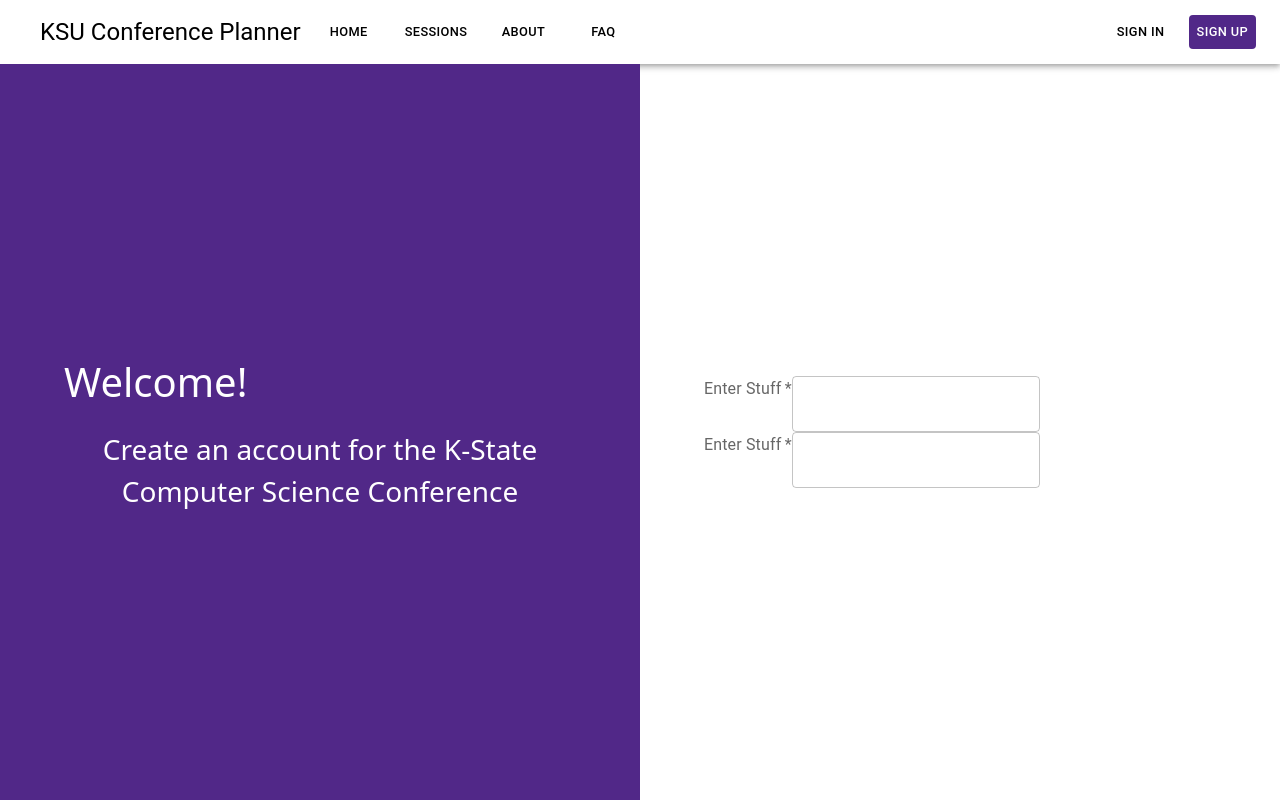
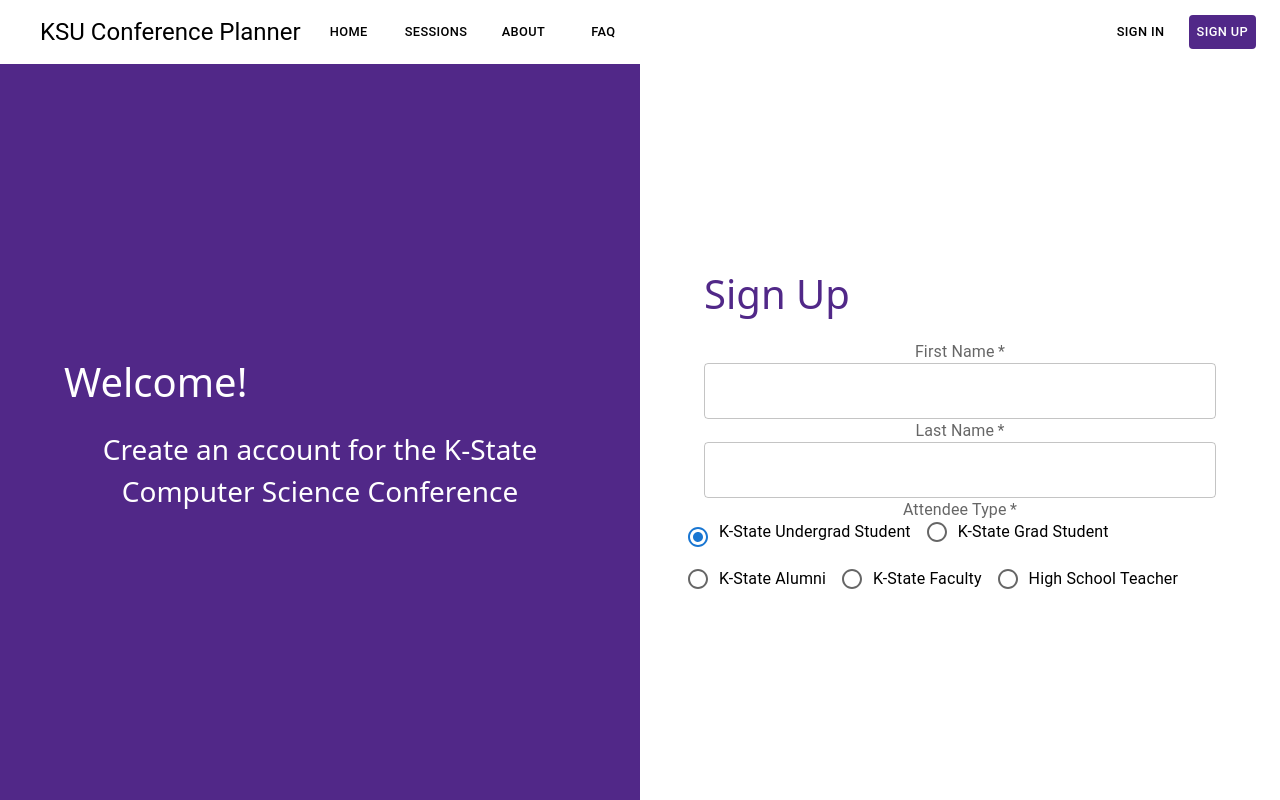
Before and after one commit to SethBrittain/KSU-Conference-Planner, a React (Create React App) app in the folder Frontend/: page / in a window 1280 px wide. Built offline with nearby package versions, Linux system fonts and the light colour scheme.

Commit message:
Continue Sign Up Page 2

```diff
--- a/Frontend/src/Components/Pages/SignUpPage2/SignUpPage2.tsx
+++ b/Frontend/src/Components/Pages/SignUpPage2/SignUpPage2.tsx
@@ -2,7 +2,7 @@
 import {Stack, TextField} from '@mui/material';
 import React, { useLayoutEffect, useState } from 'react';
 import Box from '@mui/material/Box';
-import { FormControl, FormLabel } from '@mui/material';
+import { FormControl, FormLabel, Radio, RadioGroup, FormControlLabel, Grid } from '@mui/material';
 
 type SignUpPage2Props = {
     text: string;
@@ -53,17 +53,44 @@
                 gap={2}
                 p={8}
                 flexDirection="column"
-                sx={{ justifyContent: 'center' }}
+                sx={{ justifyContent: 'center', bgcolor: '#FFFFFF'}}
                 >
+                    <Box
+                    color='#512888'
+                    fontSize={40}
+                    textAlign='center'
+                    >
+                    Sign Up
+                    </Box>
                     <FormControl defaultValue="" required>
-                        <div>
-                            <FormLabel>Enter Stuff</FormLabel>
-                            <TextField></TextField>
-                        </div>
-                        <div>
-                            <FormLabel>Enter Stuff</FormLabel>
-                            <TextField></TextField>
-                        </div>
+                        <FormLabel>First Name</FormLabel>
+                        <TextField></TextField>
+                        <FormLabel>Last Name</FormLabel>
+                        <TextField></TextField>
+
+                        <FormLabel id="attendeeType">Attendee Type</FormLabel>
+                        <RadioGroup
+                            aria-labelledby="attendeeType"
+                            defaultValue="undergrad"
+                            name="attendeeTypeGroup"
+                        >
+                            <Grid container spacing={2} >
+                            <FormControlLabel
+                            value="undergrad"
+                            control={<Radio name="ID" style={{ paddingTop: '20px' }}/>}
+                            label="K-State Undergrad Student"
+                            />
+                            <FormControlLabel
+                            value="grad"
+                            control={<Radio name="ID" />}
+                            label="K-State Grad Student"
+                             />
+                            <FormControlLabel value="alumni" control={<Radio />} label="K-State Alumni" />
+                            <FormControlLabel value="faculty" control={<Radio />} label="K-State Faculty" />
+                            <FormControlLabel value="teacher" control={<Radio />} label="High School Teacher" />
+                            </Grid>
+
+                        </RadioGroup>
                     </FormControl>
                 </Box>
 
```
